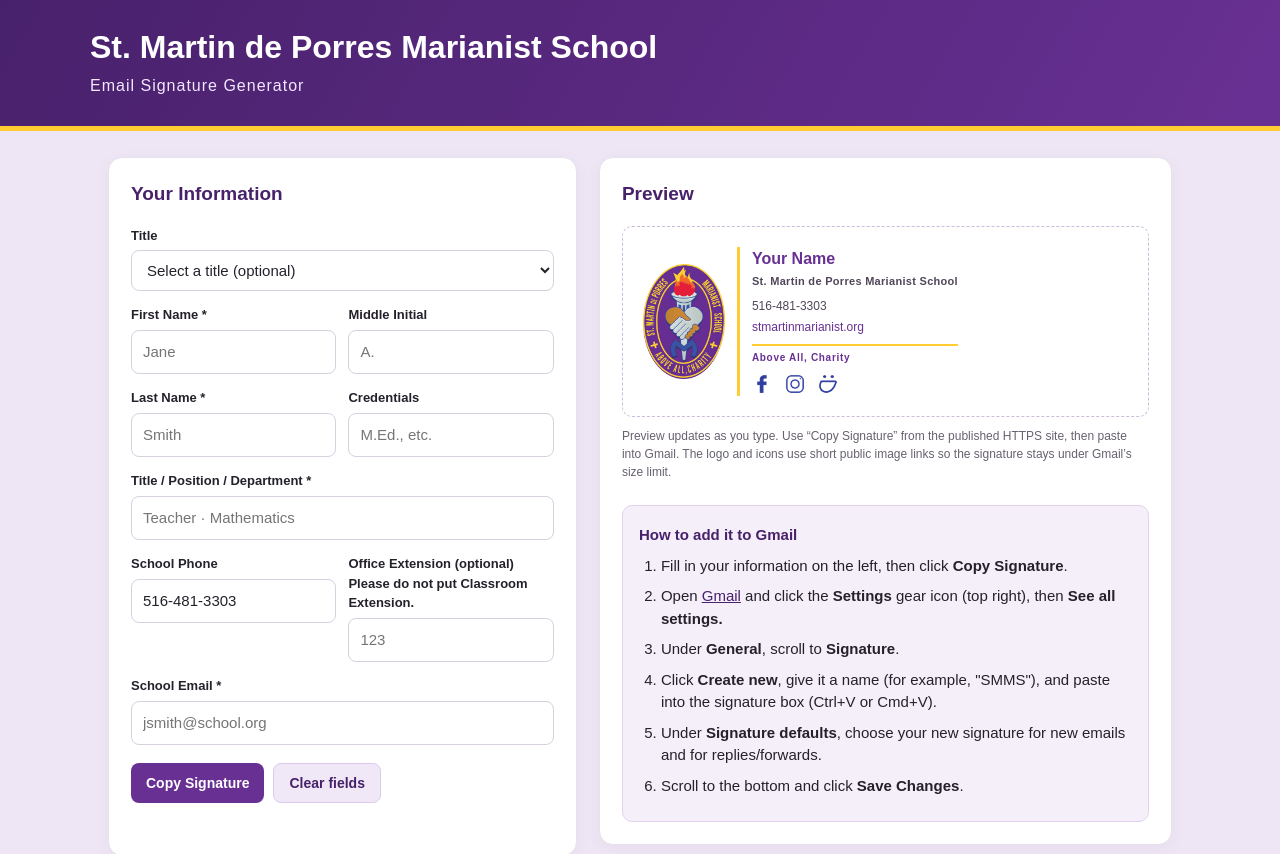
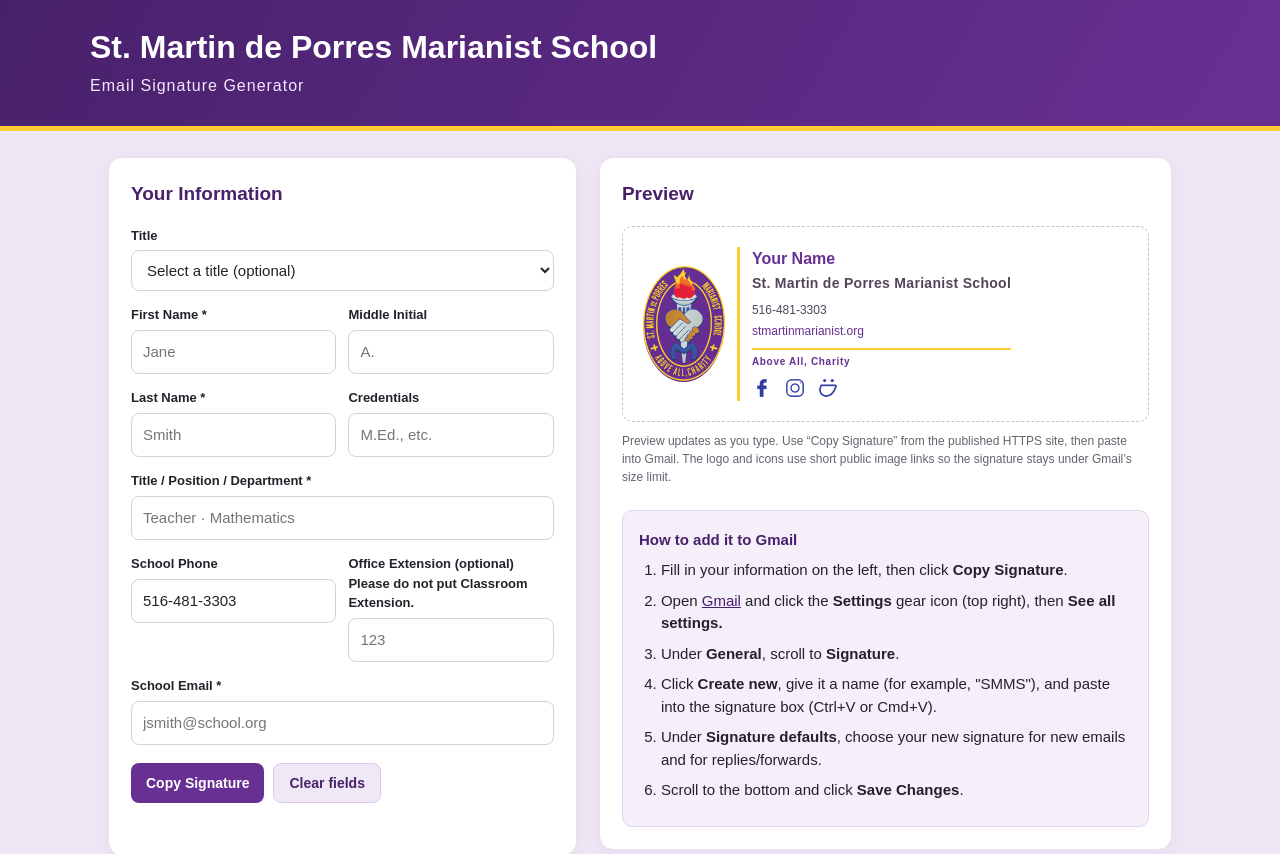
Before and after one commit to SMMS-web/SMMS-Signature-Generator, a plain HTML site: page index.html in a window 1280 px wide. Shown: the top 854 px of the page. Drawn offline with Linux system fonts and the light colour scheme.

Commit message:
Update index.html

```diff
--- a/index.html
+++ b/index.html
@@ -485,8 +485,7 @@
       <td valign="middle" style="padding:2px 0 2px 12px">
         <div style="font-size:16px;line-height:1.2;font-weight:bold;color:${purple}">${escapeHtml(full || 'Your Name')}</div>
         ${position}
-        <div style="font-size:11px;font-weight:bold;letter-spacing:.3px;color:#51465a;margin-top:5px">St. Martin de Porres Marianist School</div>
-        ${phone}
+<div style="font-size:14px;font-weight:790;letter-spacing:.3px;color:#51465a;margin-top:5px">St. Martin de Porres Marianist School</div>        ${phone}
         ${email}
         ${website}
         <div style="height:2px;background:${gold};margin-top:8px"></div>
```
